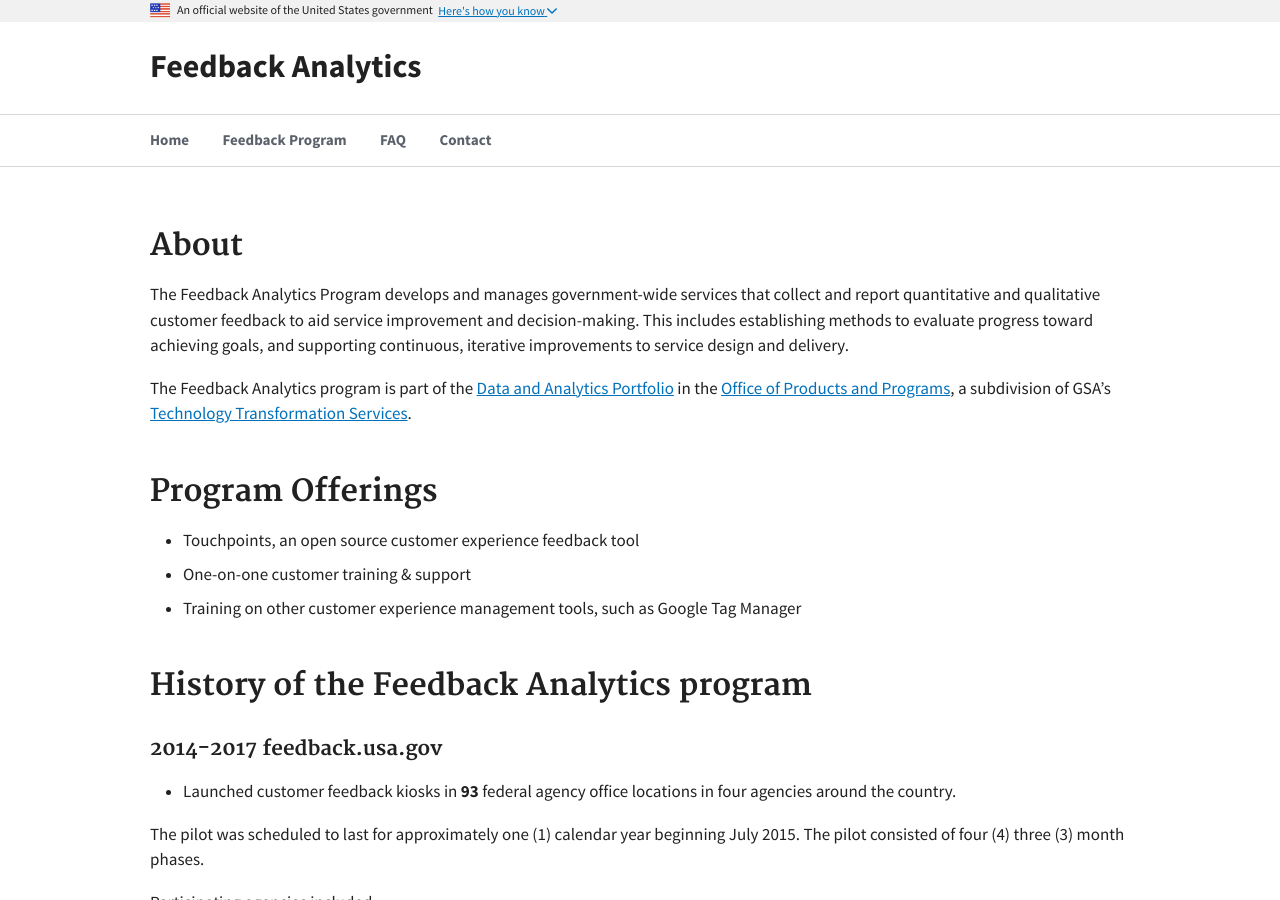
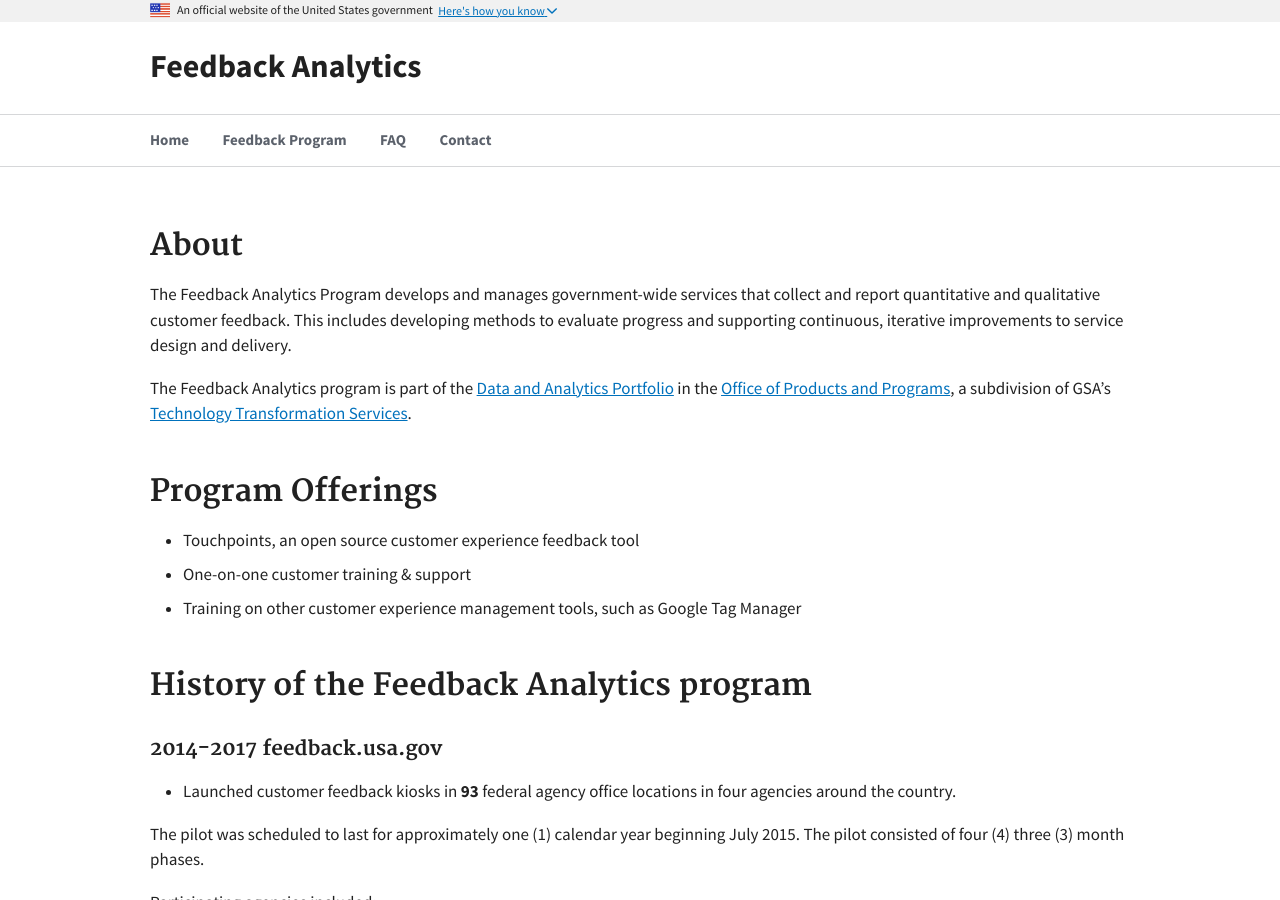
Before and after one commit to GSA/feedback.usa.gov, a Jekyll site: the page built from pages/about.md, in a window 1280 px wide and 900 px high. Built offline with Jekyll 4.4.1, drawn with Linux system fonts in a browser that asks for light colours.

Commit message:
more updates to /about content

```diff
--- a/pages/about.md
+++ b/pages/about.md
@@ -5,7 +5,7 @@ title: "About"
 permalink: /about/
 ---
 
-The Feedback Analytics Program develops and manages government-wide services that collect and report quantitative and qualitative customer feedback to aid service improvement and decision-making. This includes establishing methods to evaluate progress toward achieving goals, and supporting continuous, iterative improvements to service design and delivery.
+The Feedback Analytics Program develops and manages government-wide services that collect and report quantitative and qualitative customer feedback. This includes developing methods to evaluate progress and supporting continuous, iterative improvements to service design and delivery.
 
 The Feedback Analytics program is part of the [Data and Analytics Portfolio](https://www.gsa.gov/about-us/organization/federal-acquisition-service/technology-transformation-services/office-of-products-and-programs#DSP) in the [Office of Products and Programs](https://www.gsa.gov/about-us/organization/federal-acquisition-service/technology-transformation-services/office-of-products-and-programs), a subdivision of GSA's [Technology Transformation Services](https://www.gsa.gov/about-us/organization/federal-acquisition-service/technology-transformation-services).
 
```
